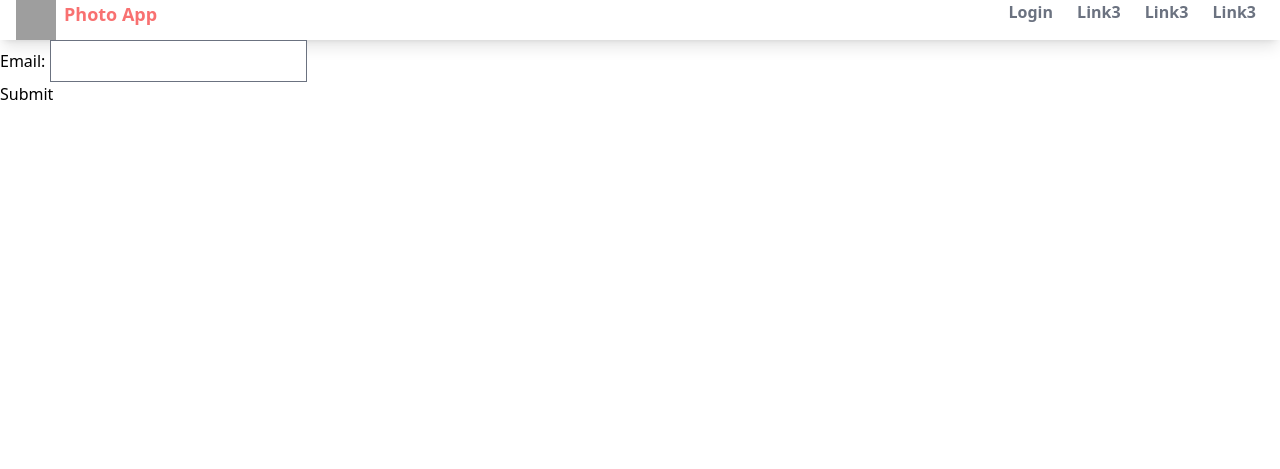
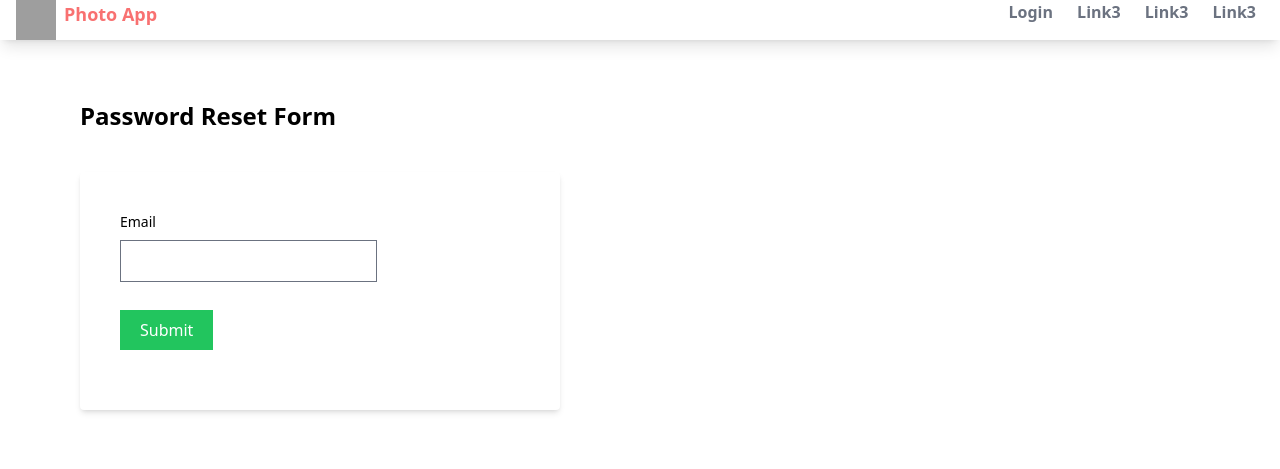
Before and after one commit to Aanchal-kumari-R/Social_Media_App, a Django app: page /users/password_reset/ in a window 1280 px wide. Shown: the top 469 px of the page. Run offline with Django 5.2, Linux system fonts and the light colour scheme; style sheets or scripts are compiled from the project's sources; some libraries are stand-ins or nearby versions; grey boxes are pictures that could not be loaded.

Commit message:
Styling Password Reset Form

```diff
--- a/users/templates/users/password_reset_form.html
+++ b/users/templates/users/password_reset_form.html
@@ -1,9 +1,19 @@
 {% extends "users/base.html" %}
 
 {% block body  %}
-<form method="post">
-    {% csrf_token %}
-    {{form.as_p}}
-    <input type="submit">
-</form>
+
+<div class="container py-5 px-10">
+    <h1 class="text-2xl m-10 font-bold">Password Reset Form</h1>
+    <form method="post" class="bg-white shadow-md rounded m-10 p-10 w-2/5" enctype="multipart/form-data">
+        {% csrf_token %}
+      <div class="mb-2">
+        <label class="block text-grey-700 text-sm text-bold mb-2" for="">Email</label>
+        <div>
+        {{ form.email }}
+        </div class="shadow appearance-none border rounded py-2 px-3 mr-10 text-grey-700">
+      </div>
+        <button type="submit" class="bg-green-500 text-white my-5 px-5 py-2">Submit</button>
+    </form>
+    </div>
+
 {% endblock  %}
```
Also changed, not shown: db.sqlite3.
